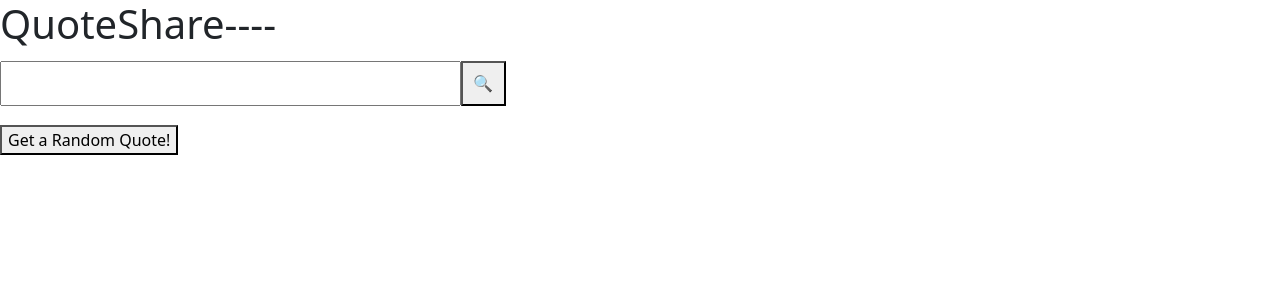
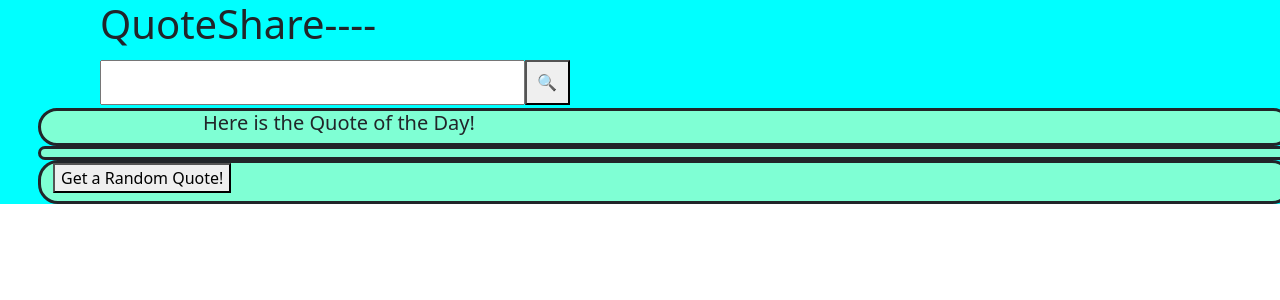
Before and after one commit to Wjamescorbett/capstone_frontend, a React (Create React App) app: page / in a window 1280 px wide. Shown: the top 300 px of the page. Built offline with nearby package versions, Linux system fonts and the light colour scheme; no server answers.

Commit message:
Added css to App.jsx.

```diff
--- a/src/components/App.css
+++ b/src/components/App.css
@@ -0,0 +1,21 @@
+.wrapper{
+    background-color: aqua;
+}
+
+.header{
+    padding-left: 100px;
+}
+
+.row{
+    padding-left: 50px;
+}
+
+.qodHeader{
+    padding-left: 150px;
+}
+
+.qodBox{
+    background-color: aquamarine;
+    border-radius: 20px;
+    border-style: solid;
+}
--- a/src/components/App.jsx
+++ b/src/components/App.jsx
@@ -1,8 +1,9 @@
 import React, { Component } from 'react';
 import axios from 'axios';
 import SearchBar from './SearchBar/SearchBar';
-import key from './key'
-import './App.css'
+import key from './key';
+import './App.css';
+import 'bootstrap/dist/css/bootstrap.min.css';
 
 class App extends Component {
     constructor(props) {
@@ -51,21 +52,22 @@ class App extends Component {
         console.log(this.state.quote)
         console.log(this.state.quoteOfDay)
     return(
-        <div>
+        <div className="wrapper">
             <div className="header">
                 <h1>QuoteShare----</h1>
                 <SearchBar startSearch={this.getSearch}/>
             </div>
             <div className="row">
-                <div className="col-8">
+                <div className="qodBox">
+                    <h5 className="qodHeader">Here is the Quote of the Day!</h5>
                     <h2>{this.state.quoteOfDay}</h2>
                     <h4>{this.state.author}</h4>
                 </div>
-                <div className="col-8">
+                <div className="qodBox">
                     <h2>{this.state.quote}</h2>
                     <h4>{this.state.quoteAuthor}</h4>
                 </div>
-                <div className="col-8">
+                <div className="qodBox">
                 <button className="randomButton" onClick={this.randomQuote}>Get a Random Quote!</button>
                     <h2>{this.state.randomQuote}</h2>
                     <h4>{this.state.randomQuoteAuthor}</h4>
--- a/src/components/SearchBar/SearchBar.css
+++ b/src/components/SearchBar/SearchBar.css
@@ -1,3 +1,5 @@
+
+
 .searchbar{
     width: 60%;
     margin-top: 1%;
```
